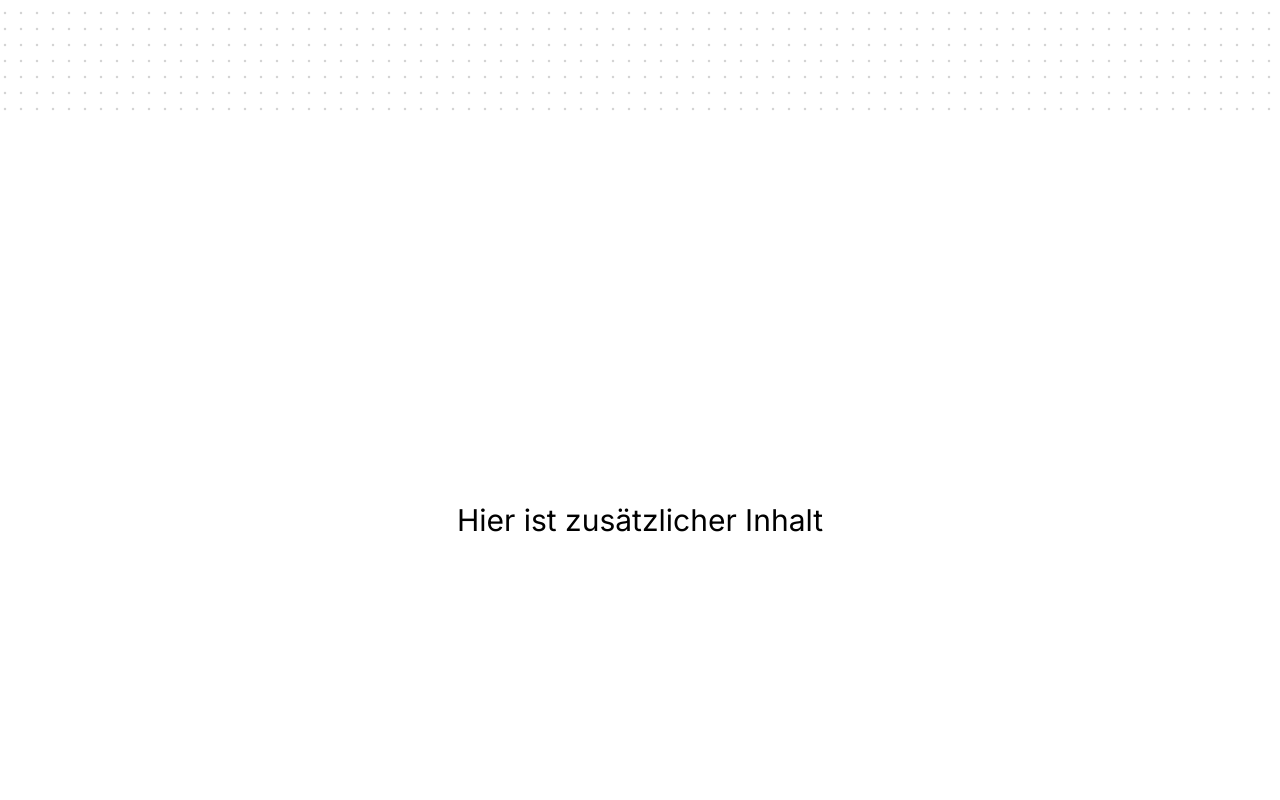
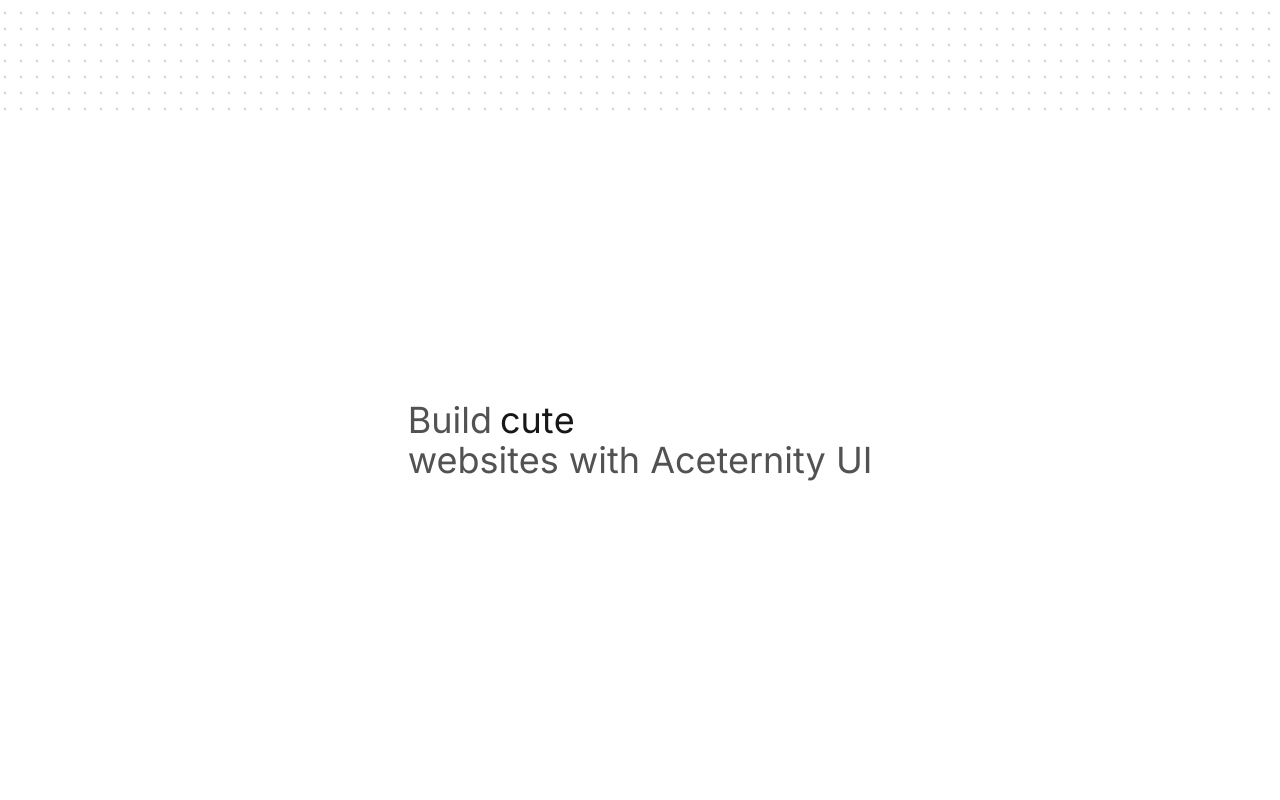
Before and after one commit to paulp111/portfolio, a Next.js app: page /home in a window 1280 px wide. Shown: the part 680-1480 px from the top of the page. Built offline with nearby package versions, Linux system fonts and the light colour scheme.

Commit message:
flip words added

```diff
--- a/src/app/home/page.tsx
+++ b/src/app/home/page.tsx
@@ -2,6 +2,7 @@
 import "../../assets/styles/globals.css"; // Der richtige Pfad zu globals.css
 import { HeroHighlightSection } from "@/components/HeroHighlightSection";
 import CustomScroll from "@/components/CustomScroll"; // Der richtige Pfad zu CustomScroll
+import { FlipWordsSection } from "@/components/FlipWordsSection"; // Hinzugefügt
 
 export default function MainPage() {
   return (
@@ -15,6 +16,7 @@
       <main className="bg-white dark:bg-black">
         <HeroHighlightSection />
         <CustomScroll />
+        <FlipWordsSection /> {/* Neue Section hinzugefügt */}
         <div className="min-h-screen flex items-center justify-center">
           <p className="text-3xl">Hier ist zusätzlicher Inhalt</p>
         </div>
--- /dev/null
+++ b/src/components/FlipWordsSection.tsx
@@ -0,0 +1,18 @@
+"use client";
+import React from "react";
+import { FlipWords } from "@/components/ui/flip-words";
+
+
+export function FlipWordsSection() {
+  const words = ["better", "cute", "beautiful", "modern"];
+
+  return (
+    <div className="h-[40rem] flex justify-center items-center px-4">
+      <div className="text-4xl mx-auto font-normal text-neutral-600 dark:text-neutral-400">
+        Build
+        <FlipWords words={words} /> <br />
+        websites with Aceternity UI
+      </div>
+    </div>
+  );
+}
--- /dev/null
+++ b/src/components/ui/flip-words.tsx
@@ -0,0 +1,83 @@
+"use client";
+import React, { useCallback, useEffect, useState } from "react";
+import { AnimatePresence, motion } from "framer-motion";
+import { cn } from "@/lib/utils";
+
+export const FlipWords = ({
+  words,
+  duration = 3000,
+  className,
+}: {
+  words: string[];
+  duration?: number;
+  className?: string;
+}) => {
+  const [currentWord, setCurrentWord] = useState(words[0]);
+  const [isAnimating, setIsAnimating] = useState<boolean>(false);
+
+  const startAnimation = useCallback(() => {
+    const word = words[words.indexOf(currentWord) + 1] || words[0];
+    setCurrentWord(word);
+    setIsAnimating(true);
+  }, [currentWord, words]);
+
+  useEffect(() => {
+    if (!isAnimating) {
+      setTimeout(() => {
+        startAnimation();
+      }, duration);
+    }
+  }, [isAnimating, duration, startAnimation]);
+
+  return (
+    <AnimatePresence
+      onExitComplete={() => {
+        setIsAnimating(false);
+      }}
+    >
+      <motion.div
+        initial={{
+          opacity: 0,
+          y: 10,
+        }}
+        animate={{
+          opacity: 1,
+          y: 0,
+        }}
+        transition={{
+          type: "spring",
+          stiffness: 100,
+          damping: 10,
+        }}
+        exit={{
+          opacity: 0,
+          y: -40,
+          x: 40,
+          filter: "blur(8px)",
+          scale: 2,
+          position: "absolute",
+        }}
+        className={cn(
+          "z-10 inline-block relative text-left text-neutral-900 dark:text-neutral-100 px-2",
+          className
+        )}
+        key={currentWord}
+      >
+        {currentWord.split("").map((letter, index) => (
+          <motion.span
+            key={currentWord + index}
+            initial={{ opacity: 0, y: 10, filter: "blur(8px)" }}
+            animate={{ opacity: 1, y: 0, filter: "blur(0px)" }}
+            transition={{
+              delay: index * 0.08,
+              duration: 0.4,
+            }}
+            className="inline-block"
+          >
+            {letter}
+          </motion.span>
+        ))}
+      </motion.div>
+    </AnimatePresence>
+  );
+};
--- a/src/lib/utils.ts
+++ b/src/lib/utils.ts
@@ -1,3 +1,4 @@
+// lib/utils.ts
 import { ClassValue, clsx } from "clsx";
 import { twMerge } from "tailwind-merge";
 
```
